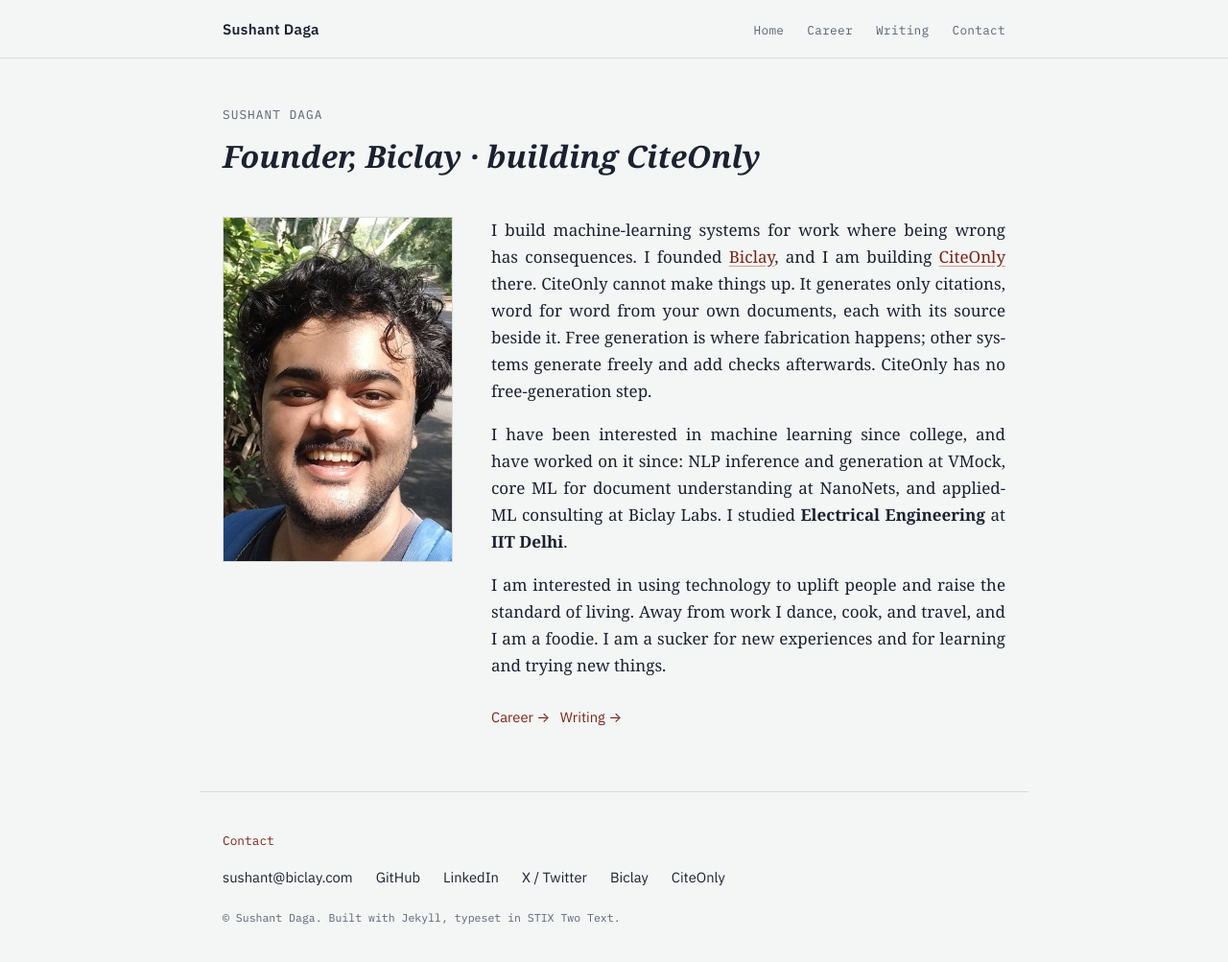
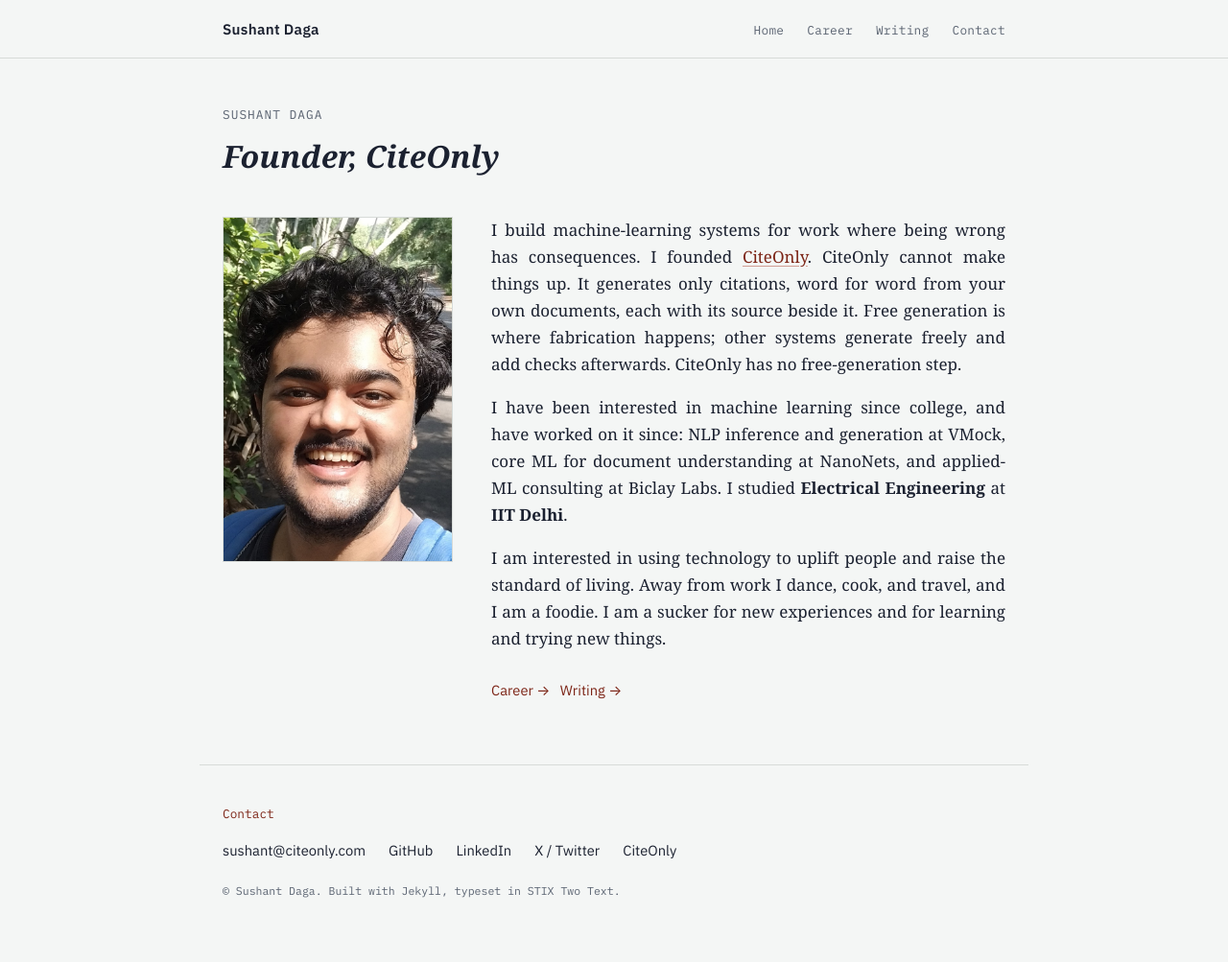
Before and after one commit to SushantDaga/sushantdaga.github.io, a Jekyll site: the page built from index.md, in a window 1280 px wide and 1030 px high. Shown: the top 1003 px of the window at 96% size. Built offline with Jekyll 4.4.1, drawn with Linux system fonts in a browser that asks for light colours; some web fonts are replaced.

Commit message:
Founder of CiteOnly: Biclay Labs becomes earlier work, named and not linked
Tagline, bio, career data, JSON-LD, footer, llms.txt and descriptions. The links.biclay key is gone, which
drops the footer item and the llms line. The contact address moves to sushant@citeonly.com. check.py now
requires citeonly.com only and fails if biclay.com appears on the home or career page; it still requires
Biclay Labs on /career/, which guards the separation. Built and clean. Not pushed: the owner looks first.

Claude-Session: https://claude.ai/code/session_01WoNpPMqErpTLRsXF1w45aB

```diff
--- a/_config.yml
+++ b/_config.yml
@@ -1,7 +1,7 @@
 title: Sushant Daga
-tagline: Founder, Biclay · building CiteOnly
+tagline: Founder, CiteOnly
 description: >-
-  Personal site of Sushant Daga, founder of Biclay and builder of CiteOnly: bio, career, and writing.
+  Personal site of Sushant Daga, founder of CiteOnly: bio, career, and writing.
 url: "https://sushantdaga.com"
 baseurl: ""
 
@@ -11,15 +11,14 @@ author:
   # in data attributes and main.js assembles the mailto and the visible address on load,
   # so scrapers reading the source see no "@" and no mailto. Owner's ask, 2026-09-03.
   email_user: "sushant"
-  email_domain: "biclay.com"
+  email_domain: "citeonly.com"
   github: SushantDaga
   linkedin: "sushant-daga"
   x: daga_sushant
   scholar: ""
 
-# Company and product, linked from the footer and the bio.
+# The company, linked from the footer and the bio. Earlier work is named on /career/ and not linked.
 links:
-  biclay: "https://biclay.com"
   citeonly: "https://citeonly.com"
 
 excerpt_separator: <!--more-->
--- a/_data/work.yml
+++ b/_data/work.yml
@@ -10,7 +10,7 @@
 # 2026-09); keep them in sync with it rather than editing figures here.
 
 - title: "Founder"
-  org: "Biclay · CiteOnly"
+  org: "CiteOnly"
   summary: "Building CiteOnly, an AI that cannot make things up. It generates only citations, word for word from the user's own documents, each with its source beside it, and has no free-generation step. In development and running pilots."
   tags: [retrieval, local LLMs, product]
   url: "https://citeonly.com"
@@ -19,7 +19,7 @@
   org: "Biclay Labs"
   summary: "Applied-ML consulting: local LLM and vision-language agents at real-time p90 latency, RAG systems with faithfulness requirements (hallucinations cut by 72%, agent accuracy up 22–53%), document agents reranking 10k documents per query, and fine-tuning, continual pre-training, and self-hosted deployment on AWS and Google Cloud under cost constraints."
   tags: [RAG, local LLMs, agents, fine-tuning]
-  url: "https://biclay.com"
+  url: ""
 
 - title: "Senior Deep Learning Engineer"
   org: "NanoNets"
--- a/_includes/footer.html
+++ b/_includes/footer.html
@@ -6,7 +6,6 @@
     {% if site.author.linkedin %}<li><a href="https://www.linkedin.com/in/{{ site.author.linkedin }}/" target="_blank" rel="me noopener">LinkedIn</a></li>{% endif %}
     {% if site.author.x %}<li><a href="https://x.com/{{ site.author.x }}" target="_blank" rel="me noopener">X / Twitter</a></li>{% endif %}
     {% if site.author.scholar and site.author.scholar != "" %}<li><a href="{{ site.author.scholar }}" target="_blank" rel="me noopener">Google Scholar</a></li>{% endif %}
-    {% if site.links.biclay %}<li><a href="{{ site.links.biclay }}" target="_blank" rel="noopener">Biclay</a></li>{% endif %}
     {% if site.links.citeonly %}<li><a href="{{ site.links.citeonly }}" target="_blank" rel="noopener">CiteOnly</a></li>{% endif %}
   </ul>
   <p class="footer-fine">&copy; Sushant Daga. Built with Jekyll, typeset in STIX Two Text.</p>
--- a/_includes/head.html
+++ b/_includes/head.html
@@ -29,12 +29,11 @@
     "url": "{{ site.url }}/",
     "image": "{{ '/assets/images/photo.jpg' | absolute_url }}",
     "jobTitle": "Founder",
-    "worksFor": { "@type": "Organization", "name": "Biclay", "url": "{{ site.links.biclay }}" },
+    "worksFor": { "@type": "Organization", "name": "CiteOnly", "url": "{{ site.links.citeonly }}" },
     "sameAs": [
       "https://github.com/{{ site.author.github }}",
       "https://www.linkedin.com/in/{{ site.author.linkedin }}/",
       "https://x.com/{{ site.author.x }}",
-      "{{ site.links.biclay }}",
       "{{ site.links.citeonly }}"
     ]
   }
--- a/index.md
+++ b/index.md
@@ -1,9 +1,9 @@
 ---
 layout: home
 title: Sushant Daga
-role: "Founder, Biclay · building CiteOnly"
+role: "Founder, CiteOnly"
 photo: /assets/images/photo.jpg
-description: "Sushant Daga, founder of Biclay and builder of CiteOnly, an AI that cannot make things up. Bio, career, writing, and where to find Sushant."
+description: "Sushant Daga, founder of CiteOnly, an AI that cannot make things up. Bio, career, writing, and where to find Sushant."
 permalink: /
 # URLs of the site that was live until 2026-09-03; each redirects here.
 redirect_from:
@@ -13,7 +13,7 @@ redirect_from:
   - /home.html
 ---
 
-I build machine-learning systems for work where being wrong has consequences. I founded [Biclay](https://biclay.com){:rel="noopener"}, and I am building [CiteOnly](https://citeonly.com){:rel="noopener"} there. CiteOnly cannot make things up. It generates only citations, word for word from your own documents, each with its source beside it. Free generation is where fabrication happens; other systems generate freely and add checks afterwards. CiteOnly has no free-generation step.
+I build machine-learning systems for work where being wrong has consequences. I founded [CiteOnly](https://citeonly.com){:rel="noopener"}. CiteOnly cannot make things up. It generates only citations, word for word from your own documents, each with its source beside it. Free generation is where fabrication happens; other systems generate freely and add checks afterwards. CiteOnly has no free-generation step.
 
 I have been interested in machine learning since college, and have worked on it since:  NLP inference and generation at VMock, core ML for document understanding at NanoNets, and applied-ML consulting at Biclay Labs. I studied **Electrical Engineering** at **IIT Delhi**.
 
--- a/llms.txt
+++ b/llms.txt
@@ -6,7 +6,7 @@ permalink: /llms.txt
 
 > {{ site.description }}
 
-This is {{ site.author.name }}'s personal site: a short bio, career history, and occasional writing. Sushant founded Biclay (https://biclay.com) and is building CiteOnly (https://citeonly.com), a question-answering system that only returns passages from the user's own documents, with sources.
+This is {{ site.author.name }}'s personal site: a short bio, career history, and occasional writing. Sushant founded CiteOnly (https://citeonly.com), an AI that cannot make things up: it generates only citations, word for word from the user's own documents, each with its source beside it, and has no free-generation step.
 
 ## Pages
 
@@ -21,6 +21,5 @@ This is {{ site.author.name }}'s personal site: a short bio, career history, and
 {% endif %}{% if site.author.linkedin %}- LinkedIn: https://www.linkedin.com/in/{{ site.author.linkedin }}/
 {% endif %}{% if site.author.x %}- X/Twitter: https://x.com/{{ site.author.x }}
 {% endif %}
-{% if site.links.biclay %}- Biclay (company): {{ site.links.biclay }}
-{% endif %}{% if site.links.citeonly %}- CiteOnly (product): {{ site.links.citeonly }}
+{% if site.links.citeonly %}- CiteOnly: {{ site.links.citeonly }}
 {% endif %}
```
Also changed, not shown: career.md (+1 -1 lines), README.md.
